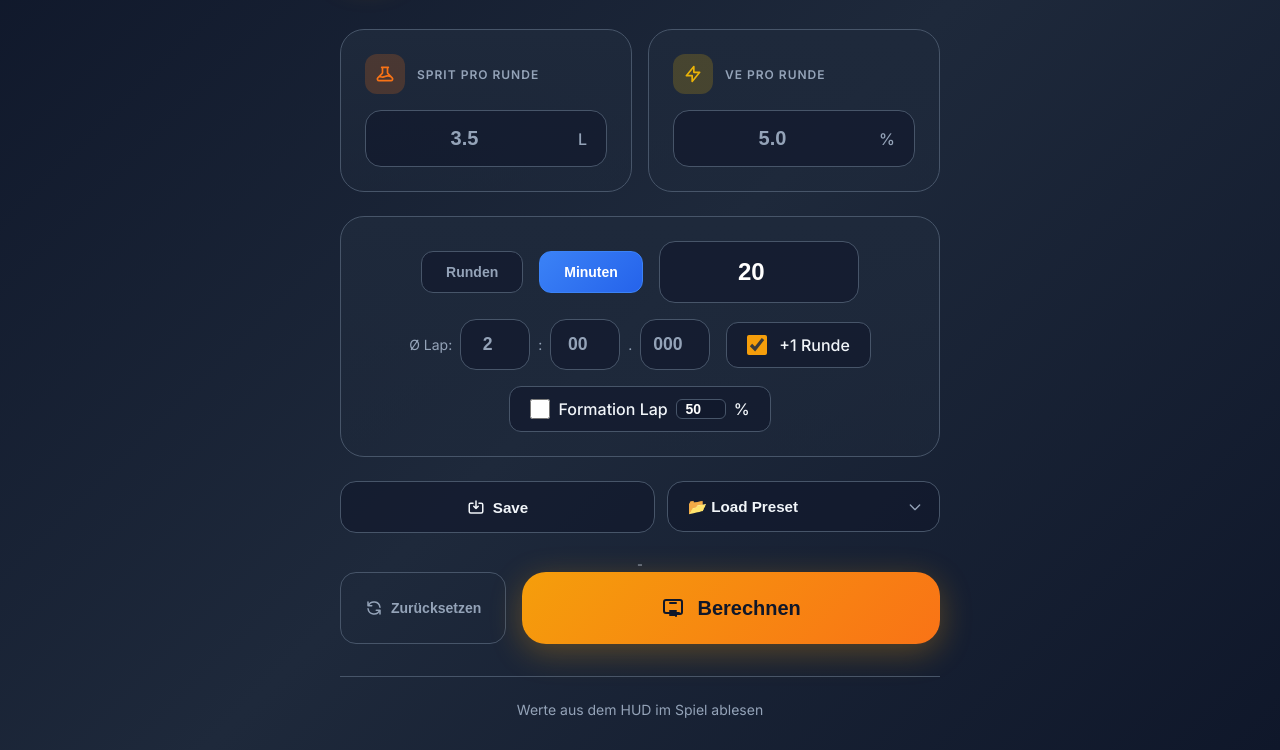
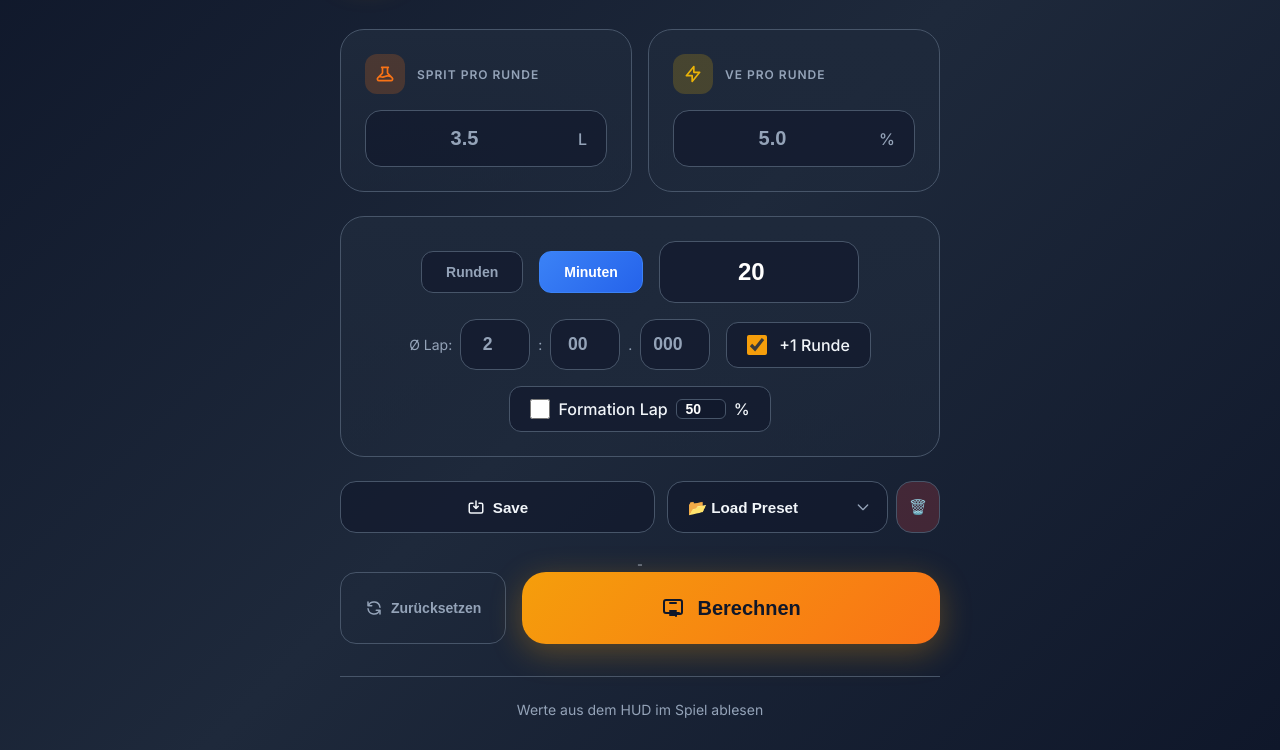
Before and after one commit to connorcream/lmu-cream-hub, a website: page index.html in a window 1280 px wide. Shown: the part 116-866 px from the top of the page. Drawn offline with Linux system fonts and the light colour scheme.

Commit message:
Add delete preset button

```diff
--- a/index.html
+++ b/index.html
@@ -447,8 +447,19 @@
       font-size: 1rem;
     }
 
-    .delete-preset:hover {
+    .delete-preset-btn {
+      padding: 0 0.75rem;
+      border: 1px solid var(--border);
+      border-radius: 16px;
+      background: rgba(239, 68, 68, 0.2);
       color: var(--red);
+      font-size: 0.9rem;
+      cursor: pointer;
+      transition: all 0.2s;
+    }
+
+    .delete-preset-btn:hover {
+      background: rgba(239, 68, 68, 0.4);
     }
 
     .calc-btn {
@@ -760,10 +771,11 @@
         </svg>
         Save
       </button>
-      <div class="load-dropdown">
-        <select id="presetSelect" onchange="loadPreset(this.value)">
+      <div class="load-dropdown" style="display:flex;gap:0.5rem;flex:1;">
+        <select id="presetSelect" onchange="loadPreset(this.value)" style="flex:1;">
           <option value="">📂 Load Preset</option>
         </select>
+        <button class="delete-preset-btn" onclick="deletePreset()" title="Delete">🗑️</button>
       </div>
     </div>
     <div class="current-preset" id="currentPreset">-</div>
@@ -933,20 +945,30 @@
       document.getElementById('presetSelect').value = '';
 
       showToast(currentLang === 'de' ? `✓ "${preset.name}" geladen!` : `✓ "${preset.name}" loaded!`);
+}
+
+    function deletePreset() {
+      const select = document.getElementById('presetSelect');
+      const id = select.value;
+      if (!id) {
+        showToast(currentLang === 'de' ? 'Wähle ein Preset' : 'Select a preset');
+        return;
+      }
+      const presets = getPresets();
+      const preset = presets.find(p => p.id === id);
+      if (confirm(currentLang === 'de' ? `"${preset?.name}" löschen?` : `Delete "${preset?.name}"?`)) {
+        const filtered = presets.filter(p => p.id !== id);
+        savePresets(filtered);
+        localStorage.removeItem('lmu_current_preset');
+        loadPresetDropdown();
+        showToast(currentLang === 'de' ? '✓ Gelöscht!' : '✓ Deleted!');
+      }
     }
 
-    // Add deletePreset to localStorage functions
+    // Legacy keyboard delete (keep for backwards compatibility)
     document.addEventListener('keydown', (e) => {
       if (e.key === 'Delete' && document.activeElement.tagName === 'SELECT') {
-        const select = document.getElementById('presetSelect');
-        const id = select.value;
-        if (id && confirm(currentLang === 'de' ? 'Preset löschen?' : 'Delete preset?')) {
-          const presets = getPresets().filter(p => p.id !== id);
-          savePresets(presets);
-          localStorage.removeItem('lmu_current_preset');
-          loadPresetDropdown();
-          showToast(currentLang === 'de' ? '✓ Gelöscht!' : '✓ Deleted!');
-        }
+        deletePreset();
       }
     });
 
```
